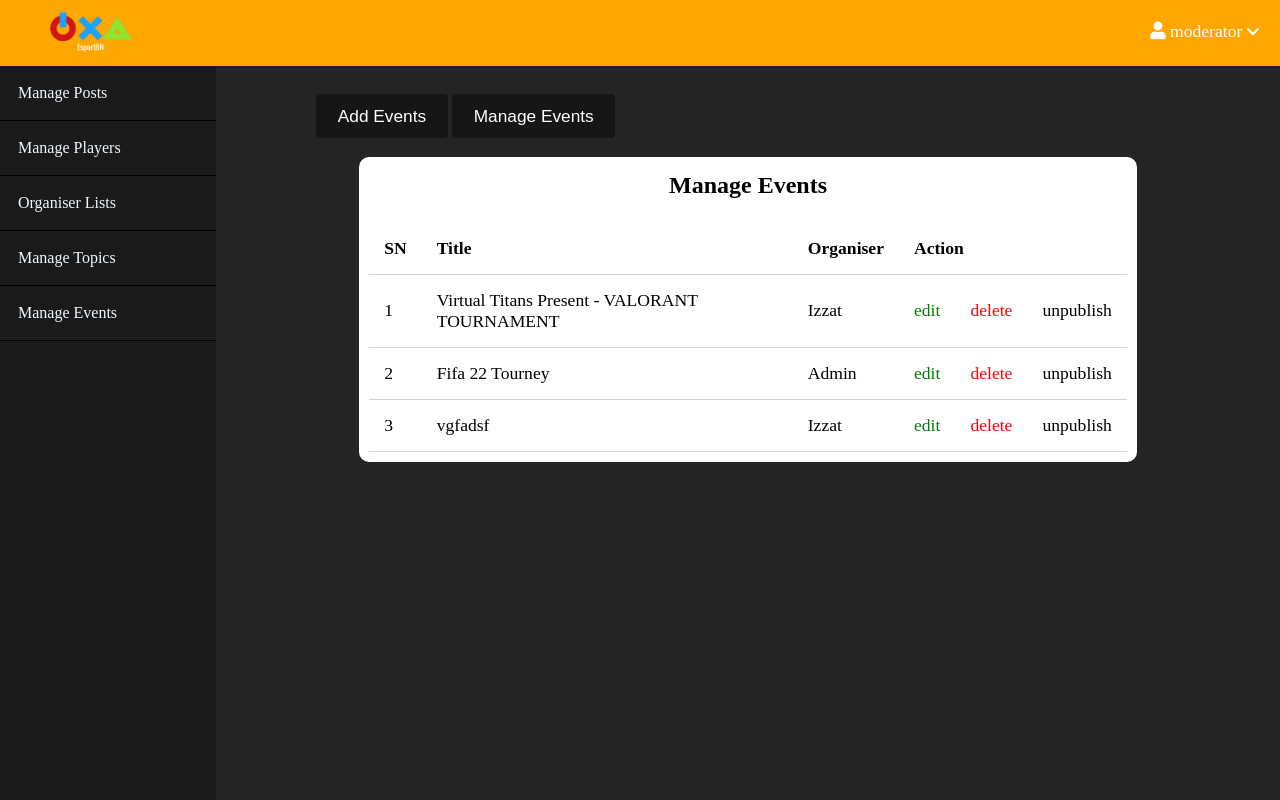
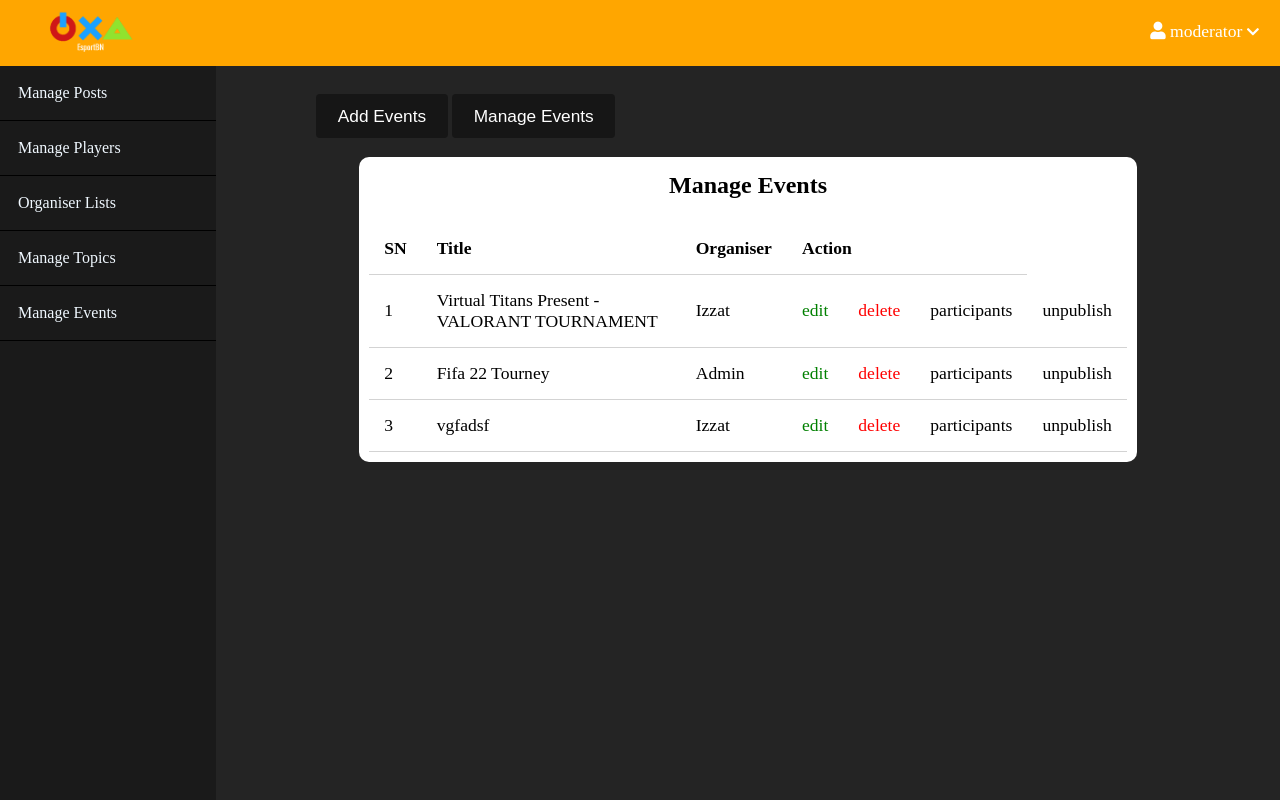
Before and after one commit to Gmax19/prototype, a PHP site: page /prototype/moderator/events/index.php in a window 1280 px wide. Run offline with PHP 8.4, Linux system fonts and the light colour scheme; a user stored in the database is signed in; data comes from the database, SQL or seed files in the repository; some libraries are stand-ins or nearby versions; some web fonts are replaced.

Commit message:
added a new participant list for display particpnt

```diff
--- a/moderator/events/index.php
+++ b/moderator/events/index.php
@@ -71,6 +71,7 @@ adminOnly();
                                     <td><?php echo $post['username'] ?></td>
                                     <td><a href="edit.php?id=<?php echo $post['eventid']; ?>" class="edit">edit</a></td>
                                     <td><a href="edit.php?delete_id=<?php echo $post['eventid']; ?>" class="delete">delete</a></td>
+                                    <td><a href="partlist.php?id=<?php echo $post['eventid']; ?>" >participants</a></td>
 
                                     <?php if ($post['published']): ?>
                                         <td><a href="edit.php?published=0&p_id=<?php echo $post['eventid'] ?>" class="unpublish">unpublish</a></td>
--- a/organiser/events/index.php
+++ b/organiser/events/index.php
@@ -71,6 +71,7 @@ adminOnly();
                                     <td><?php echo $post['username'] ?></td>
                                     <td><a href="edit.php?id=<?php echo $post['eventid']; ?>" class="edit">edit</a></td>
                                     <td><a href="edit.php?delete_id=<?php echo $post['eventid']; ?>" class="delete">delete</a></td>
+                                    <td><a href="partlist.php?id=<?php echo $post['eventid']; ?>" >participants</a></td>
 
                                     <!-- <?php if ($post['published']): ?>
                                         <td><a href="edit.php?published=0&p_id=<?php echo $post['id'] ?>" class="unpublish">unpublish</a></td>
```
